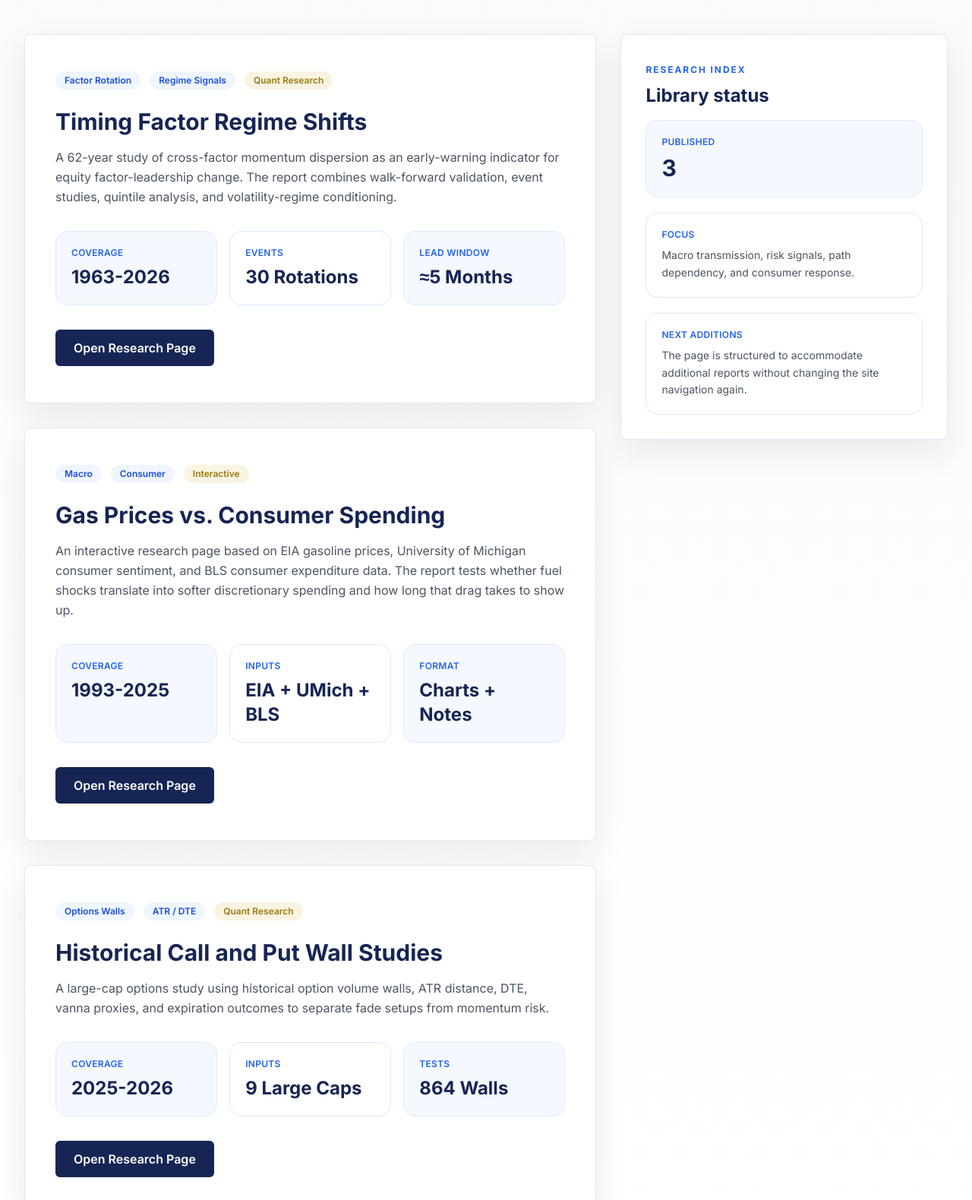
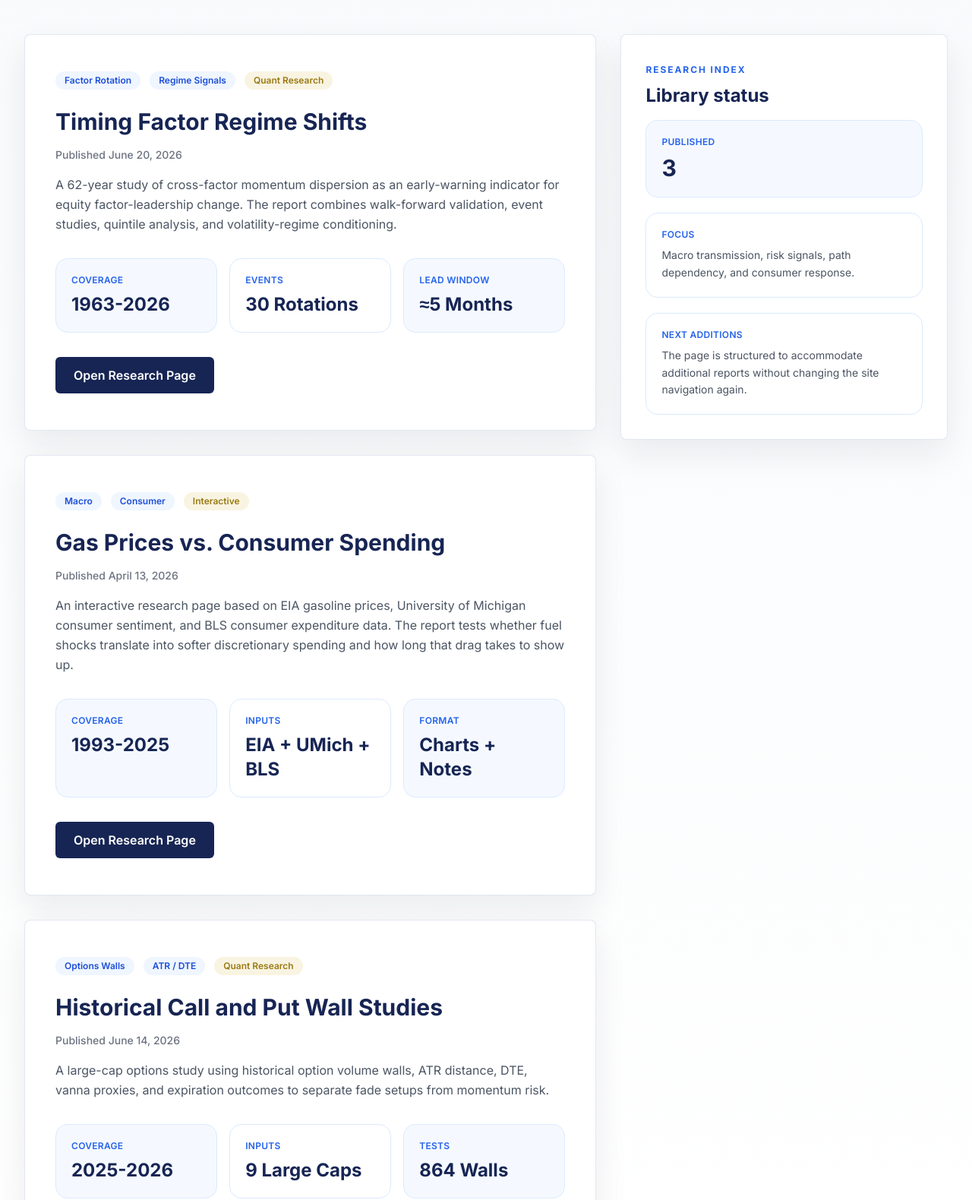
Before and after one commit to anthem-cm/anthem-capital-website, a website: page research.html in a window 1280 px wide. Shown: the part 1404-2984 px from the top of the page at 76% size. Drawn offline with nearby package versions, Linux system fonts and the light colour scheme.

Commit message:
Add publication dates to research pages

```diff
--- a/research.html
+++ b/research.html
@@ -176,6 +176,7 @@
                                     <h3 class="text-3xl font-bold mb-4" style="color: var(--primary-blue);">
                                         Timing Factor Regime Shifts
                                     </h3>
+                                    <time datetime="2026-06-20" class="block text-sm font-medium text-gray-500 mb-4">Published June 20, 2026</time>
                                     <p class="text-base text-gray-600 leading-relaxed mb-8">
                                         A 62-year study of cross-factor momentum dispersion as an early-warning indicator for equity factor-leadership change. The report combines walk-forward validation, event studies, quintile analysis, and volatility-regime conditioning.
                                     </p>
@@ -209,6 +210,7 @@
                                     <h3 class="text-3xl font-bold mb-4" style="color: var(--primary-blue);">
                                         Gas Prices vs. Consumer Spending
                                     </h3>
+                                    <time datetime="2026-04-13" class="block text-sm font-medium text-gray-500 mb-4">Published April 13, 2026</time>
                                     <p class="text-base text-gray-600 leading-relaxed mb-8">
                                         An interactive research page based on EIA gasoline prices, University of Michigan consumer sentiment, and BLS consumer expenditure data. The report tests whether fuel shocks translate into softer discretionary spending and how long that drag takes to show up.
                                     </p>
@@ -242,6 +244,7 @@
                                     <h3 class="text-3xl font-bold mb-4" style="color: var(--primary-blue);">
                                         Historical Call and Put Wall Studies
                                     </h3>
+                                    <time datetime="2026-06-14" class="block text-sm font-medium text-gray-500 mb-4">Published June 14, 2026</time>
                                     <p class="text-base text-gray-600 leading-relaxed mb-8">
                                         A large-cap options study using historical option volume walls, ATR distance, DTE, vanna proxies, and expiration outcomes to separate fade setups from momentum risk.
                                     </p>
```
Also changed, not shown: oi-wall-study.html (+1 -0 lines), research-gas-prices-vs-consumer-spending.html (+1 -0 lines), research-timing-factor-regime-shifts.html (+1 -0 lines).
